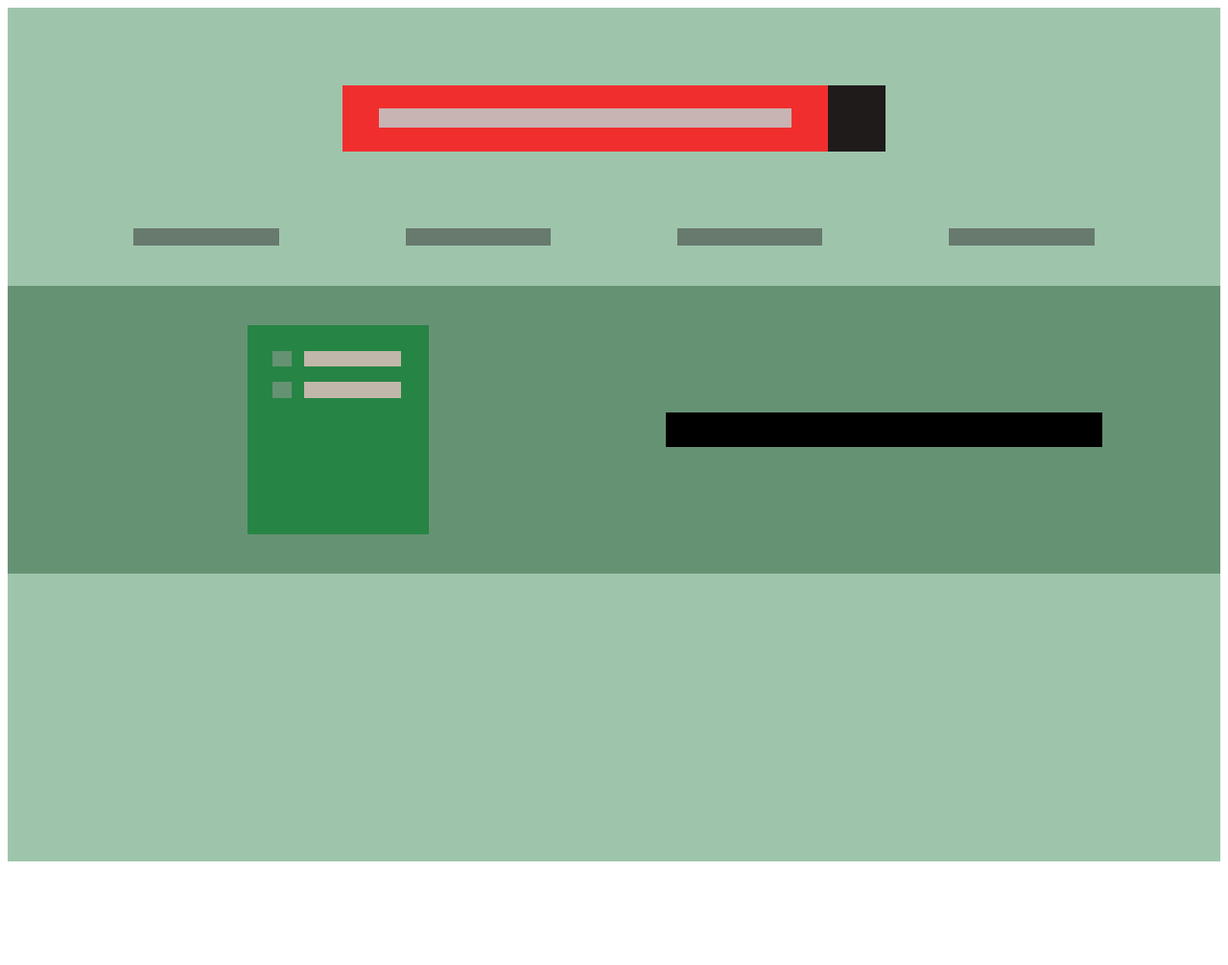
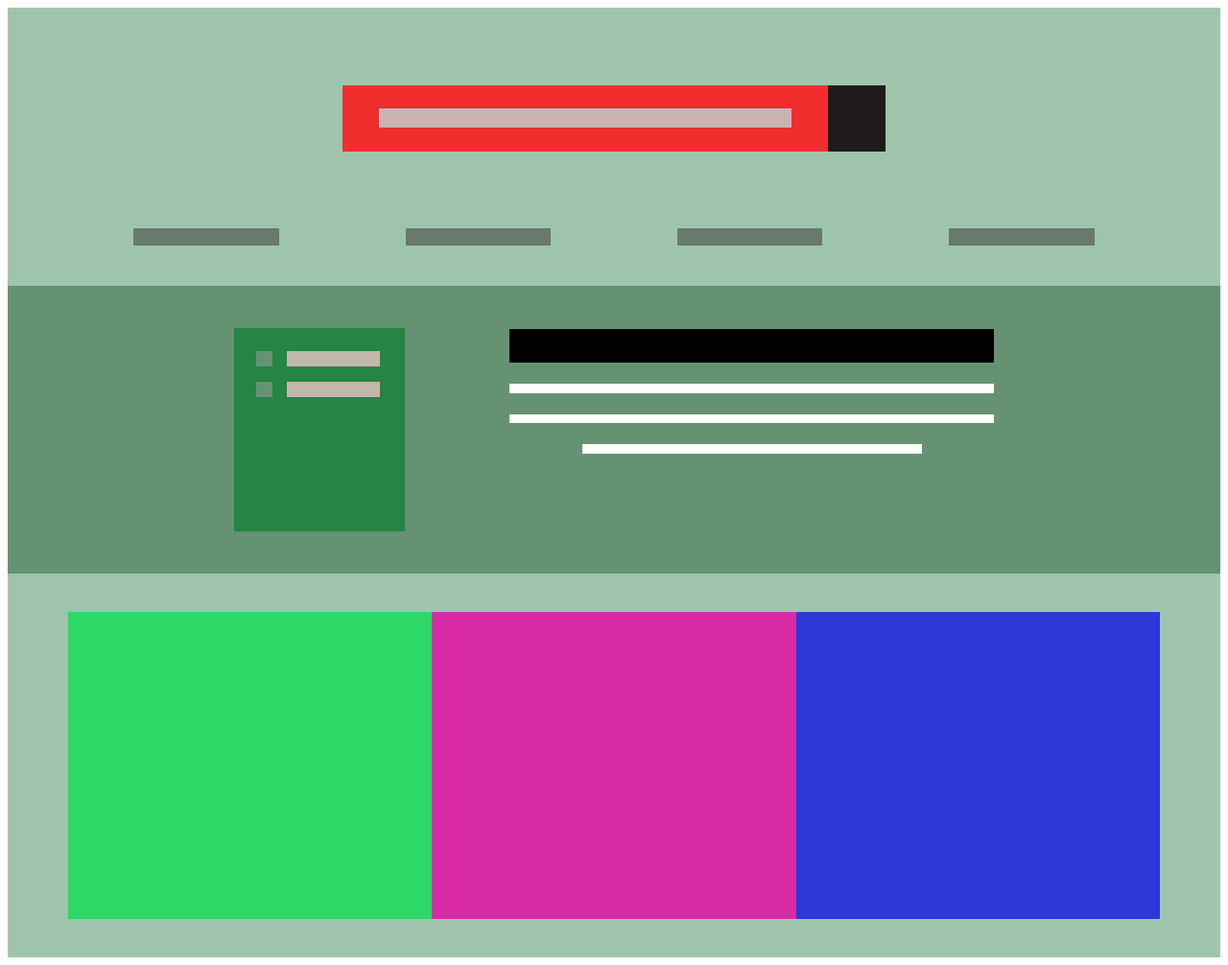
Before and after one commit to LauraWinkel/TP-Oficial-1-Front, a plain HTML site: page index.html in a window 1280 px wide. Shown: the whole page at 96% size. Before the commit the page ends 906 px from the top, so only its background shows below. Drawn offline with Linux system fonts and the light colour scheme.

Commit message:
termine la parte 2

```diff
--- a/index.html
+++ b/index.html
@@ -33,15 +33,32 @@
             <div class="tex"></div>
         </div>
     </div>
-    <div class="texto">
-        <div class="minitexto"></div>
-        <div class="minitexto"></div>
-        <div class="minitexto"></div>
+    <div class="cuadradotexto">
+        <div class="c-texto">
+            <div class="texto"></div>
+        </div>
+        <div class="c-minitexto">
+            <div class="minitexto"></div>
+        </div>
+        <div class="c-minitexto">
+            <div class="minitexto"></div>
+        </div>
+        <div class="c-minitexto">
+            <div class="minitexto-distinto"></div>
+        </div>
     </div>
 
 </section>
 
 <section class="tercero">
+    <div class="grande-1"></div>
+    <div class="grande-2"></div>
+    <div class="grande-3"></div>
+
+
+
+
+
 </section>
 
 </body>
--- a/style.css
+++ b/style.css
@@ -49,18 +49,18 @@
 
 .segundo{
     height: 300px;
-    width: 90%;
+    width: 80%;
     background-color: rgb(102, 146, 116);
     display: flex;
     align-items: center;
-    justify-content: space-around;
+    justify-content: space-evenly;
     padding-left: 10%;
-
+    padding-right: 10%;
 }
 
 .cuadradogrande{
     height: 55%;
-    width: 12%;
+    width: 13%;
     background-color: rgb(38, 133, 68);
     display: flex;
     align-items: start;
@@ -79,7 +79,7 @@
 
     .circulo{
     height: 100%;
-    width: 15%;
+    width: 13%;
     background-color:  rgb(102, 146, 116);
     }
 
@@ -89,16 +89,74 @@
     background-color: rgb(194, 183, 171);
     }
 
-.texto{
-    height: 12%;
-    width: 40%;
+.cuadradotexto{
+    height: 70%;
+    width: 50%;
+    background-color: rgb(102, 146, 116);
+    display: flex;
+    justify-content: flex-start;
+    align-items: center;
+    flex-direction: column;
+}
+.c-texto{
+    height: 22%;
+    width: 100%;
+    background-color:  rgb(102, 146, 116);
+    }
+
+    .texto{
+    height: 75%;
+    width: 100%;
     background-color: black;
-}
+    }
 
-/*Parte 3*/
+.c-minitexto{
+    height: 15%;
+    width: 100%;
+    background-color:  rgb(102, 146, 116);
+    display: flex;
+    justify-content: center;
+    align-items: center;
+    flex-direction: column;
+    }
+
+    .minitexto{
+    height: 30%;
+    width: 100%;
+    background-color: rgb(255, 255, 255);
+    }
+
+    .minitexto-distinto{
+        height: 30%;
+        width: 70%;
+        background-color: rgb(255, 255, 255);
+    }
+
+    /*Parte 2*//*////////////////////////////////////////////////////////////////////////////////////////////*/
+
 .tercero{
-    height: 300px;
+    height: 400px;
     width: 100%;
     background-color: rgb(158, 197, 171);
     display: flex;
+    justify-content: center;
+    align-items: center;
 }
+
+.grande-1{
+    height: 80%;
+    width: 30%;
+    background-color: rgb(44, 216, 102);
+}
+
+.grande-2{
+    height: 80%;
+    width: 30%;
+    background-color: rgb(216, 44, 164);
+}
+
+.grande-3{
+    height: 80%;
+    width: 30%;
+    background-color: rgb(44, 56, 216);
+}
```
